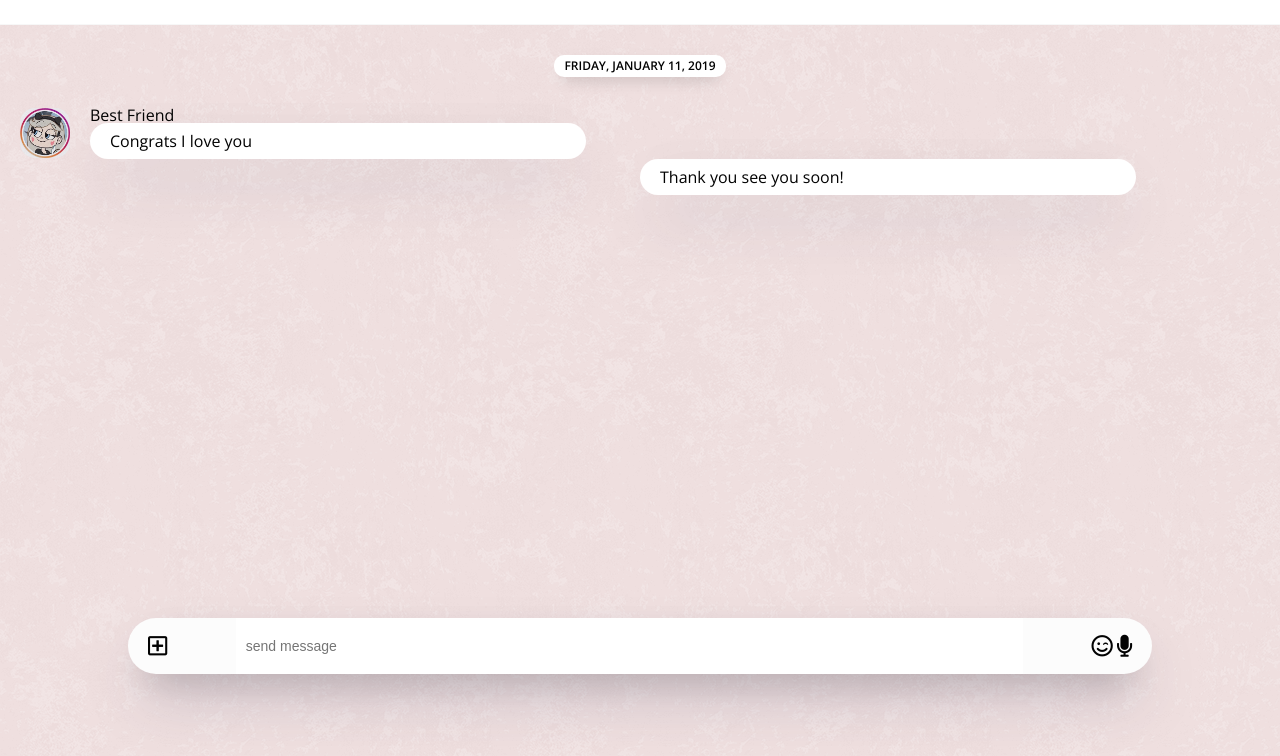
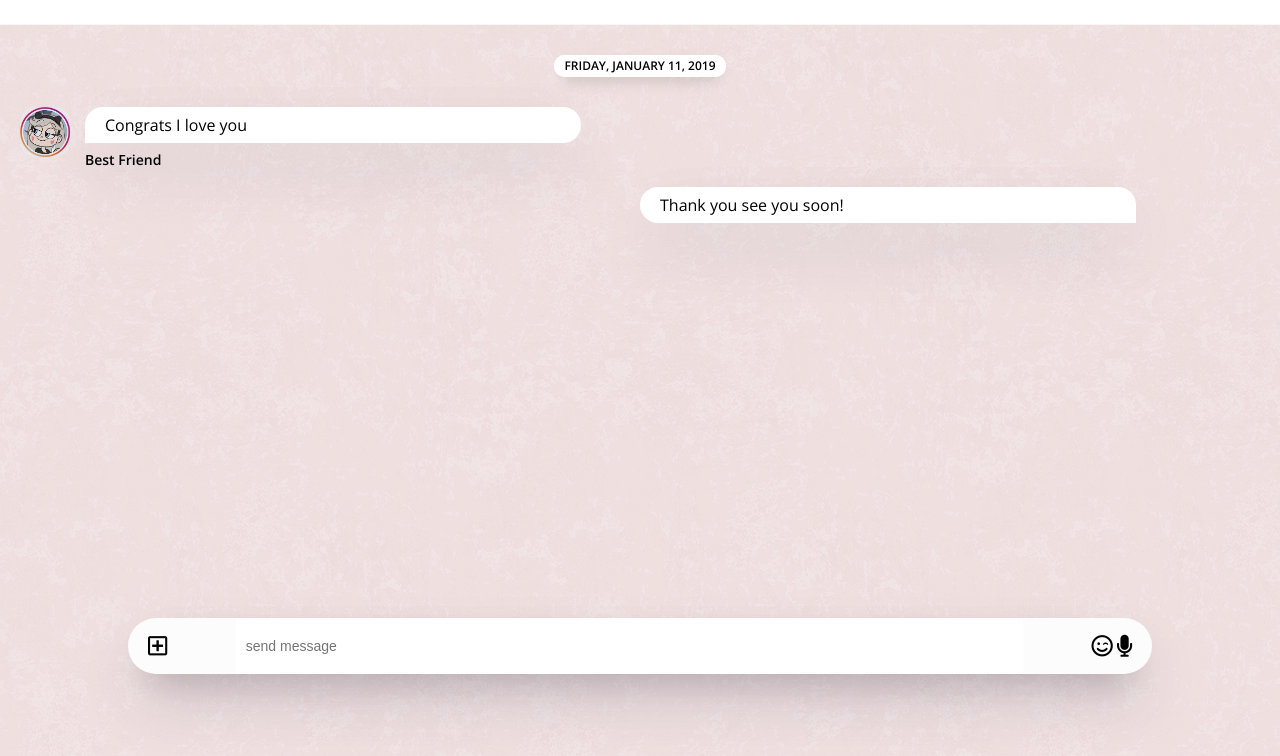
Before and after one commit to sunday-sunny/kakao-clone, a plain HTML site: page chat.html in a window 1280 px wide. Shown: the part 76-832 px from the top of the page. Drawn offline with nearby package versions, Linux system fonts and the light colour scheme.

Commit message:
#2.14 Chat Screen part Three

```diff
--- a/chat.html
+++ b/chat.html
@@ -57,10 +57,11 @@
             class="m-avatar message__avatar"
           />
           <div class="message__content">
-            <span class="message__author">Best Friend</span>
             <div class="message__bubble">
               Congrats I love you
             </div>
+            <span class="message__author">Best Friend</span>
+
           </div>
         </li>
 
--- a/css/chat.css
+++ b/css/chat.css
@@ -71,8 +71,9 @@
 
 .message {
   display: flex;
-  align-items: center;
+  align-items: flex-start;
   width: 50%;
+  margin-bottom: 20px;
 }
 
 .message .message__content {
@@ -90,7 +91,7 @@
 .incoming-message img {
   width: 50px;
   border-radius: 15px;
-  margin-right: 20px;
+  margin-right: 15px;
 }
 
 .message .message__bubble {
@@ -100,3 +101,18 @@
   padding: 10px 20px;
   border-radius: 30px;
 }
+
+.incoming-message .message__author {
+  margin-top: 10px;
+  display: block;
+  font-weight: 600;
+  font-size: 14px;
+}
+
+.incoming-message .message__bubble {
+  border-bottom-left-radius: 0px;
+}
+
+.sent-message .message__bubble {
+  border-bottom-right-radius: 0px;
+}
```
